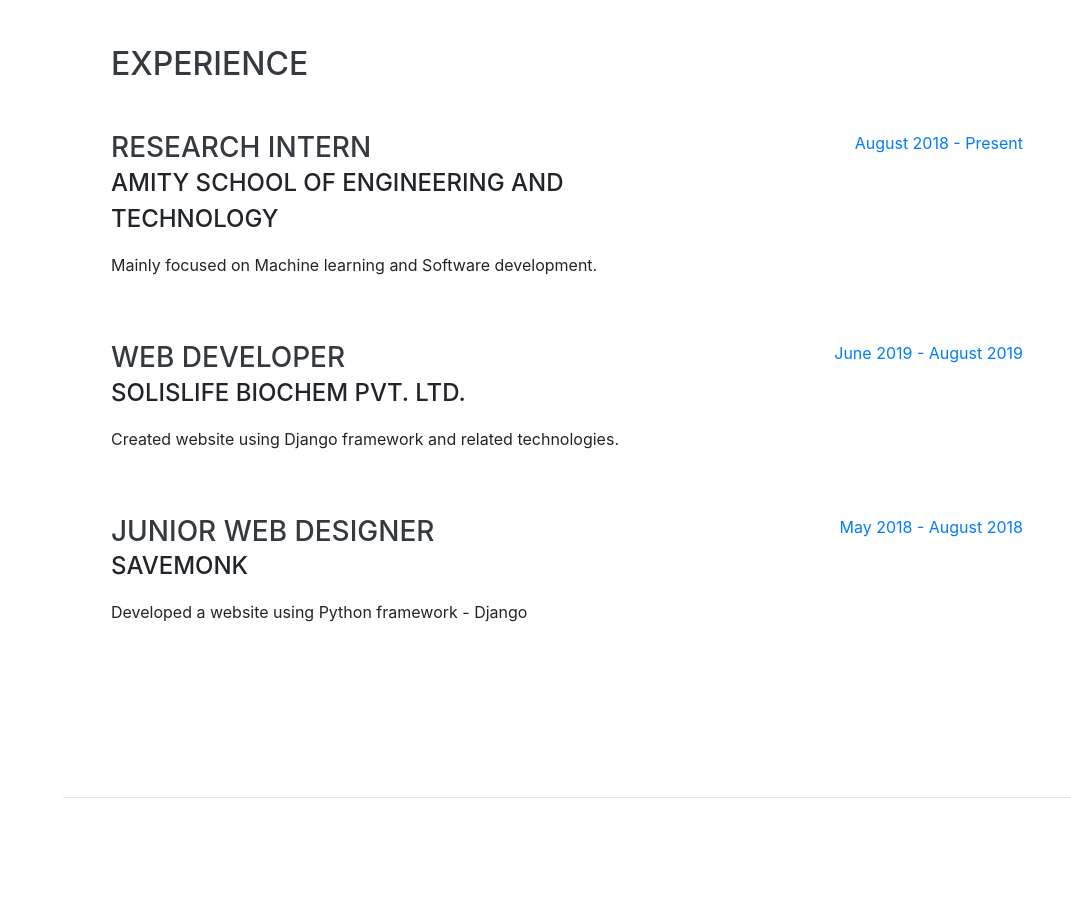
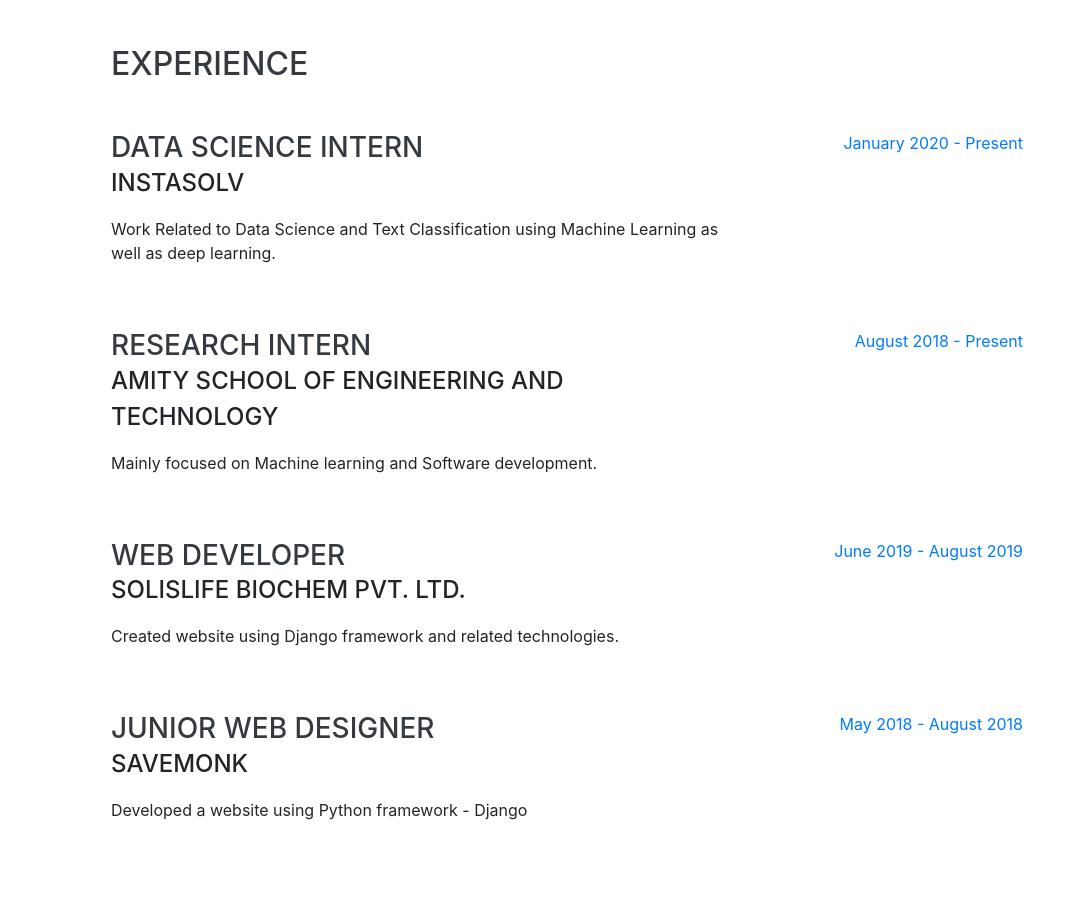
Before and after one commit to sakshamjn/Me, a website with bundled scripts: page index.html in a window 1280 px wide. Shown: the part 804-1703 px from the top of the page, without its empty margins (209-1280 px from the left). Built offline with nearby package versions, Linux system fonts and the light colour scheme; a web font is replaced by a local one.

Commit message:
Instasolv Added

```diff
--- a/index.html
+++ b/index.html
@@ -93,6 +93,17 @@
     <section class="resume-section p-3 p-lg-5 d-flex justify-content-center" id="experience">
       <div class="w-100">
         <h2 class="mb-5">Experience</h2>
+
+        <div class="resume-item d-flex flex-column flex-md-row justify-content-between mb-5">
+          <div class="resume-content">
+            <h3 class="mb-0">Data Science Intern</h3>
+            <div class="subheading mb-3">Instasolv</div>
+            <p>Work Related to Data Science and Text Classification using Machine Learning as well as deep learning.</p>
+          </div>
+          <div class="resume-date text-md-right">
+            <span class="text-primary">January 2020 - Present</span>
+          </div>
+        </div>
 
         <div class="resume-item d-flex flex-column flex-md-row justify-content-between mb-5">
           <div class="resume-content">
```
